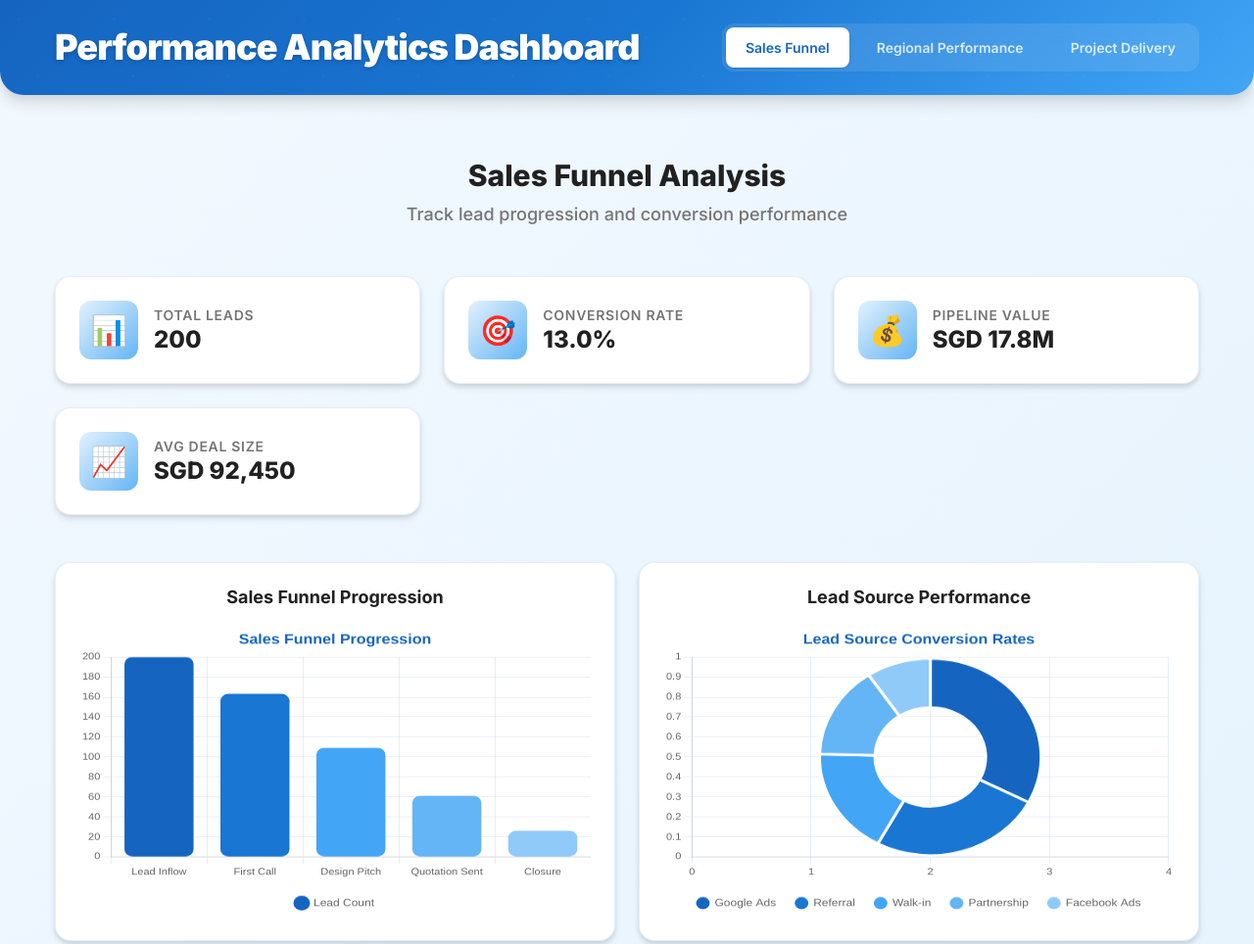
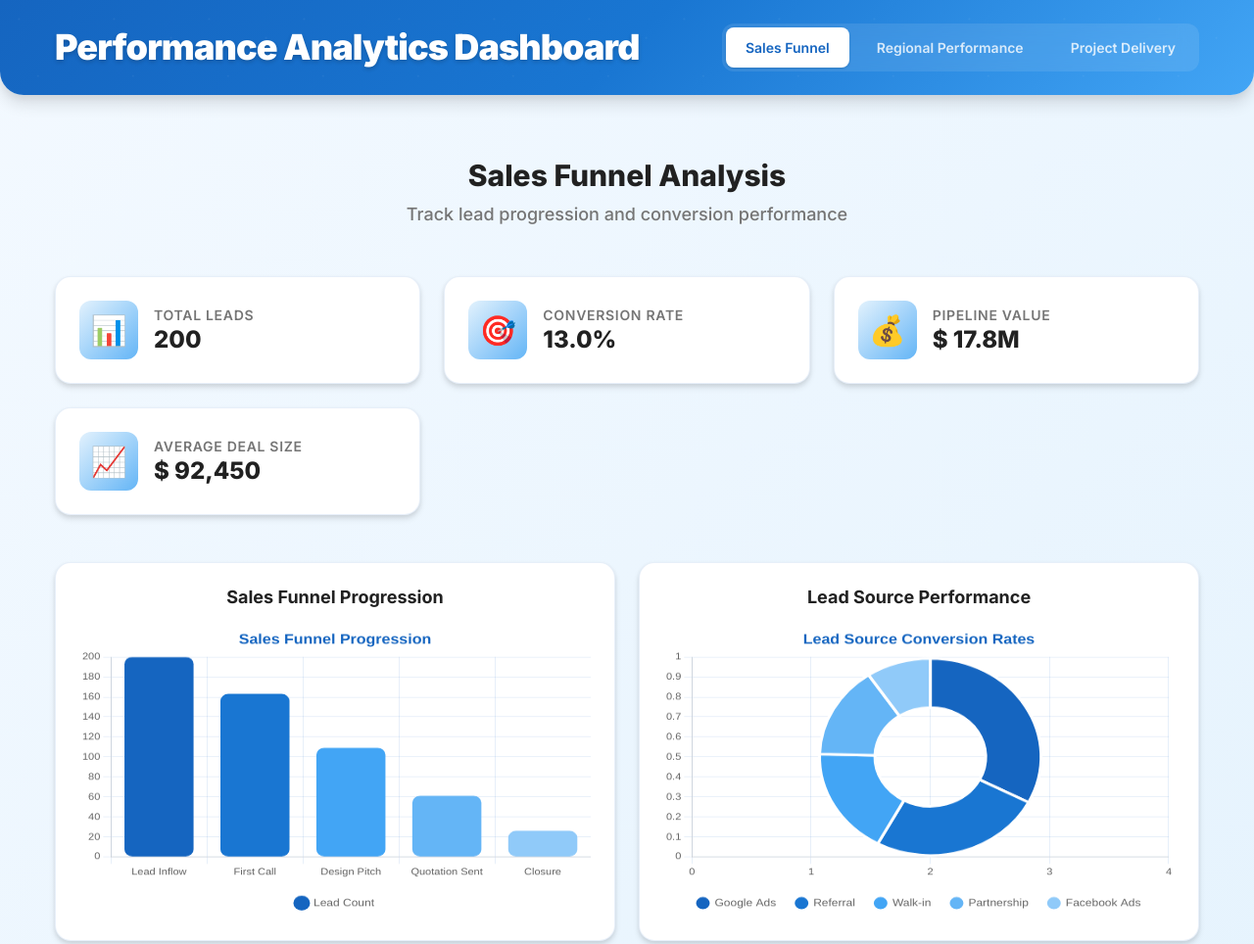
Before and after one commit to AbhikM-Create/Performance-Analytics-Dashboard, a plain HTML site: page index.html in a window 1280 px wide. Shown: the top 964 px of the page at 98% size. Drawn offline with nearby package versions, Linux system fonts and the light colour scheme.

Commit message:
Update index.html

```diff
--- a/index.html
+++ b/index.html
@@ -52,14 +52,14 @@
                             <div class="kpi-icon">💰</div>
                             <div class="kpi-content">
                                 <h3>Pipeline Value</h3>
-                                <div class="kpi-value">SGD 17.8M</div>
+                                <div class="kpi-value">$ 17.8M</div>
                             </div>
                         </div>
                         <div class="kpi-card">
                             <div class="kpi-icon">📈</div>
                             <div class="kpi-content">
-                                <h3>Avg Deal Size</h3>
-                                <div class="kpi-value">SGD 92,450</div>
+                                <h3>Average Deal Size</h3>
+                                <div class="kpi-value">$ 92,450</div>
                             </div>
                         </div>
                     </div>
```
